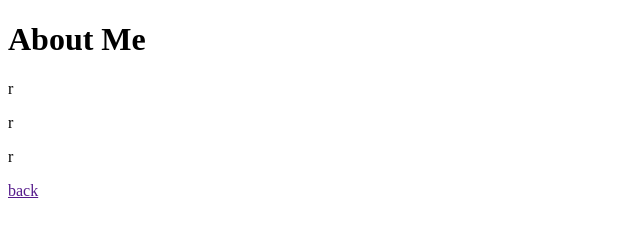
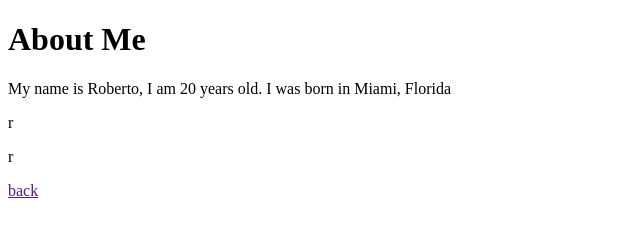
Before and after one commit to Humbn/Mee, a plain HTML site: page about.html in a window 1280 px wide. Shown: the whole page, without its empty margins (0-640 px from the left). Drawn offline with Linux system fonts and the light colour scheme.

Commit message:
Update about.html

```diff
--- a/about.html
+++ b/about.html
@@ -7,7 +7,8 @@
 </head>
 <body>
   <h1>About Me</h1>
-  <p>r</p>
+  <p>My name is Roberto, I am 20 years old.
+  I was born in Miami, Florida</p>
   <p>r</p>
   <p>r</p>
   <a href="">back</a>
```
